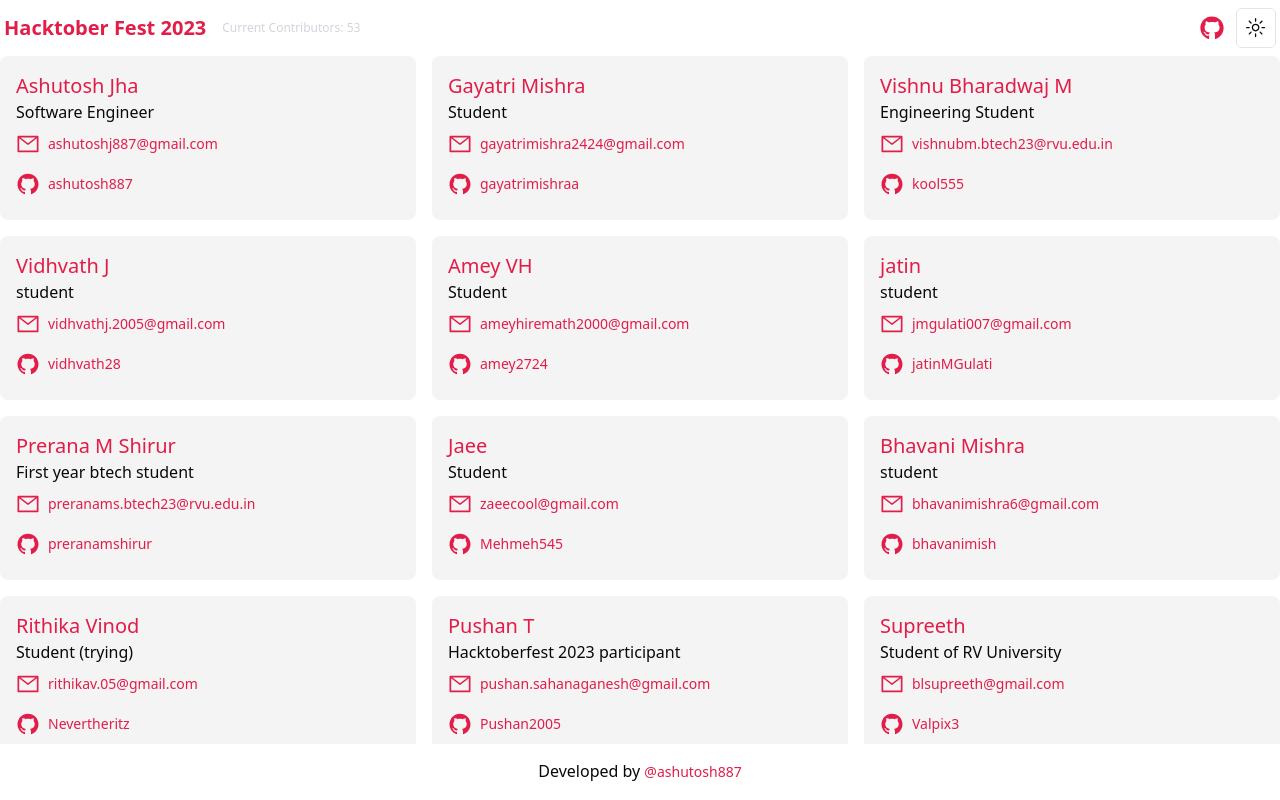
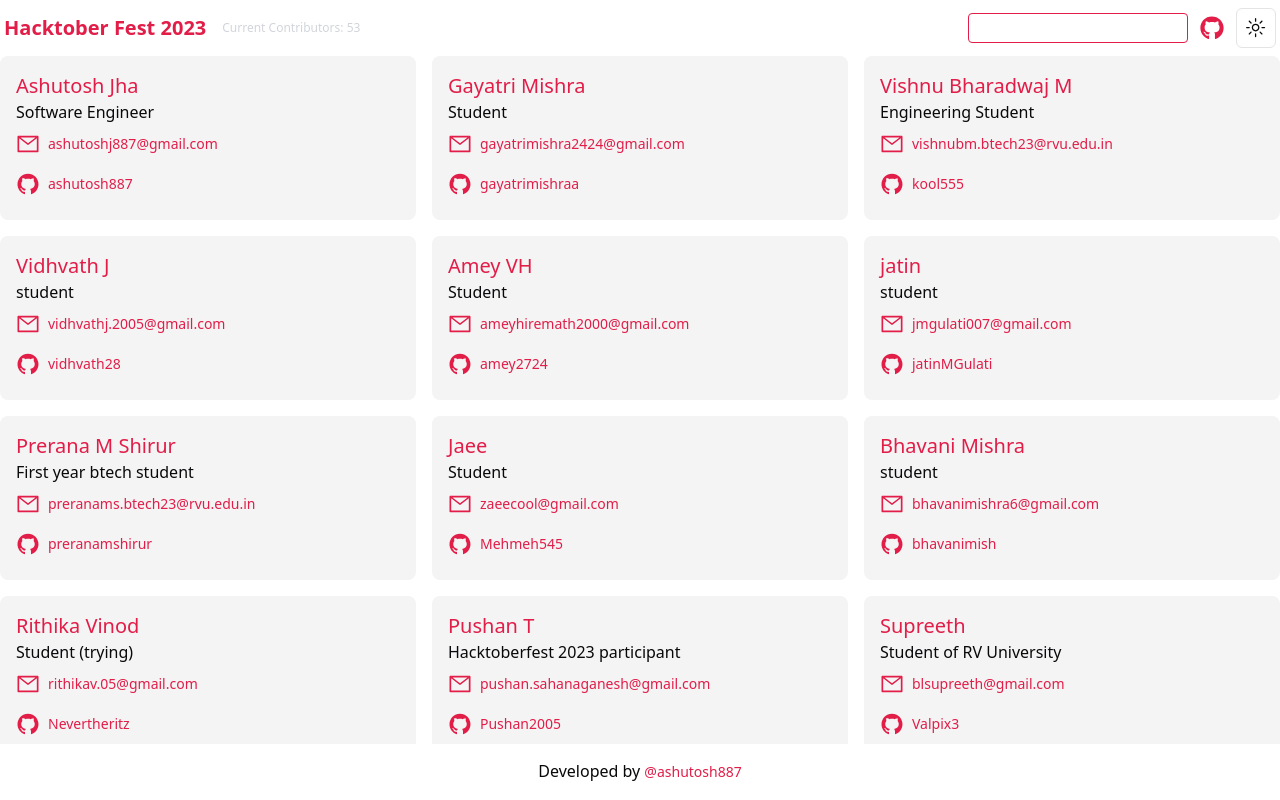
Before and after one commit to ashutosh887/hacktober-2023, a Next.js app: page / in a window 1280 px wide. Built offline with nearby package versions, Linux system fonts and the light colour scheme.

Commit message:
Added Feature : Search/Filter by User Name

```diff
--- a/src/app/page.tsx
+++ b/src/app/page.tsx
@@ -1,6 +1,6 @@
 "use client";
 
-import React from "react";
+import React, { useMemo, useState } from "react";
 import data from "@/config/data.json";
 import Nav from "@/components/common/Nav";
 import Footer from "@/components/common/Footer";
@@ -9,13 +9,25 @@
 type Props = {};
 
 function Home({}: Props) {
+  const [query, setQuery] = useState<string>("");
+
+  const handleChange = (event: React.ChangeEvent<HTMLInputElement>) => {
+    setQuery(event.target.value);
+  };
+
+  const filteredItems = useMemo(() => {
+    return data.filter((item) => {
+      return item.name.toLowerCase().includes(query.toLowerCase());
+    });
+  }, [data, query]);
+
   return (
     <div className="flex flex-col min-h-screen items-center max-h-screen">
-      <Nav />
+      <Nav onChange={handleChange} value={query} />
 
       <div className="flex-grow overflow-y-scroll w-full max-w-7xl">
         <div className="grid w-full grid-cols-1 sm:grid-cols-2 md:grid-cols-3 lg:grid-cols-3 gap-4">
-          {data.map((item, index) => {
+          {filteredItems.map((item, index) => {
             return <UserCard key={index} {...item} />;
           })}
         </div>
--- a/src/components/common/Nav.tsx
+++ b/src/components/common/Nav.tsx
@@ -5,9 +5,12 @@
 import LinkButton from "./LinkButton";
 import { FaGithub } from "react-icons/fa";
 
-type Props = {};
+type Props = {
+  onChange: (event: React.ChangeEvent<HTMLInputElement>) => void;
+  value?: string;
+};
 
-function Nav({}: Props) {
+function Nav({ onChange, value }: Props) {
   return (
     <div className="flex items-center justify-between py-2 px-1 w-full max-w-7xl h-max">
       <section className="flex items-center justify-center space-x-4">
@@ -18,6 +21,12 @@
       </section>
 
       <section className="flex justify-center items-center space-x-3">
+        <input
+          type="text"
+          className="border border-primary bg-transparent rounded-sm px-2 py-1 focus:outline-none text-sm"
+          value={value}
+          onChange={onChange}
+        />
         <LinkButton
           icon={<FaGithub className="w-6 h-6" />}
           link={repositoryUrl}
```
